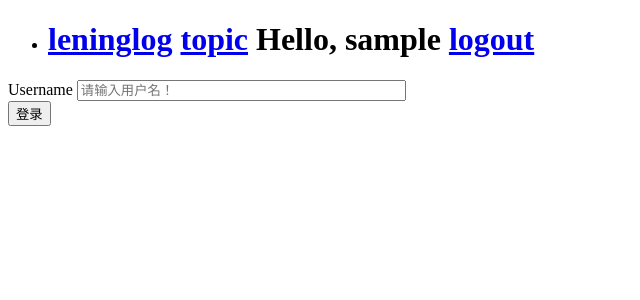
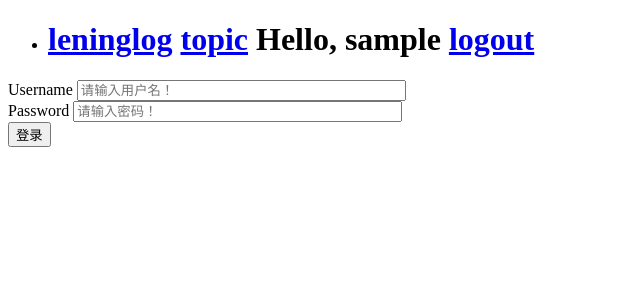
Before and after one commit to kingboy312/leninglog, a Flask app: template app/templates/home/login.html in a window 1280 px wide. Shown: the top 300 px of the page, without its empty margins (0-640 px from the left). Run offline with Flask 2, Linux system fonts and the light colour scheme; the template is opened without the code that fills it: values that come from a table or form of the project are taken from there, others are empty; the visitor is signed in with stand-in values (Sample User, id 1).

Commit message:
git add .

```diff
--- a/app/templates/home/login.html
+++ b/app/templates/home/login.html
@@ -13,10 +13,10 @@
         </div>
     {% endfor %}
     <div class="form-control">
-        {{ form.pwd.label }}
-        {{ form.pwd }}
+        {{ form.password.label }}
+        {{ form.password }}
     </div>
-    {% for err in form.pwd.errors %}
+    {% for err in form.password.errors %}
         <div class="form-control">
           <ul class="errors">
               <li>{{ err }}</li>
```
